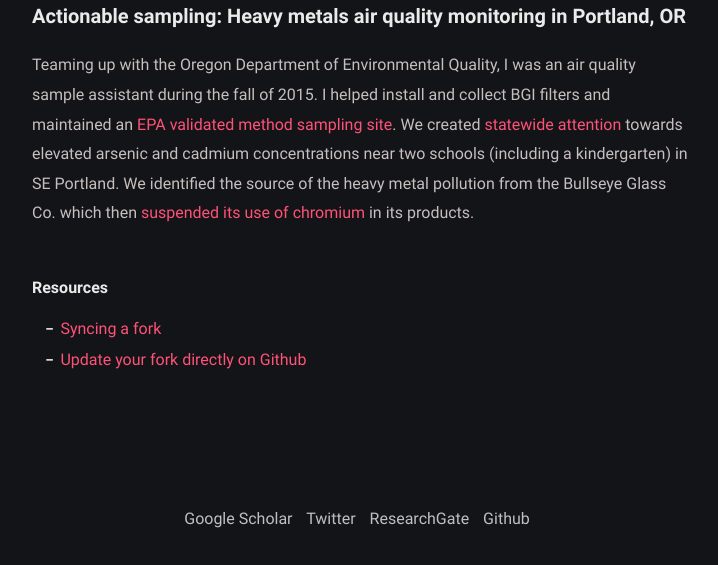
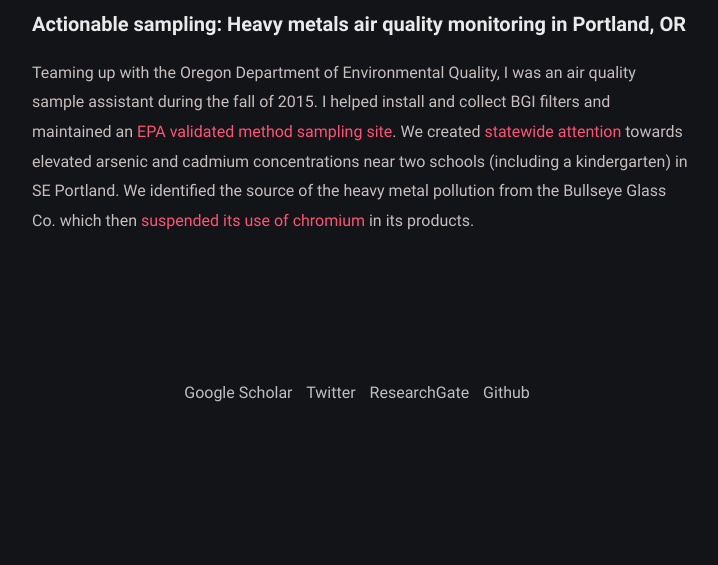
Before and after one commit to mkelp/mkelp.github.io, a Jekyll site: the page built from projects.md, in a window 1280 px wide and 900 px high, scrolled down 3948 px, cut to the strip 335-900 px from the top of the window. Shown: the whole strip, without its empty margins (278-996 px from the left). Built offline with Jekyll 4.4.1, drawn with Linux system fonts in a browser that asks for light colours; after the commit the page ends 4723 px from its top, so only the background shows below that.

Commit message:
project 17

```diff
--- a/projects.md
+++ b/projects.md
@@ -9,7 +9,7 @@
 ---
 
 
-## **Current Projects**
+# **Current Projects**
 
 Berawal dari saya pengen memperbarui repo yang tua dari suatu organisasi, niatnya pengen rumat ulang nih, ternyata dari orginal reponya ada update, sekalian buat artikel deh, lebih kurang gambaranya seperti ini.
 
@@ -19,7 +19,7 @@
 </figure>
 
 
-## **Past Projects**
+# **Past Projects**
 
 
 #### Vehicle emission factors for area-wide mobile monitoring
@@ -67,9 +67,3 @@
 
 Teaming up with the Oregon Department of Environmental Quality, I was an air quality sample assistant during the fall of 2015. I helped install and collect BGI filters and maintained an [EPA validated method sampling site](https://drive.google.com/file/d/1MBypsl_yBFwdpMGOHG97ZG_KQ9k5zbXS/view). We created [statewide attention](https://www.portlandmercury.com/BlogtownPDX/archives/2016/02/03/arsenic-cadmium-levels-near-two-se-portland-schools-are-alarmingly-high-state-finds) towards elevated arsenic and cadmium concentrations near two schools (including a kindergarten) in SE Portland. We identified the source of the heavy metal pollution from the Bullseye Glass
 Co. which then [suspended its use of chromium](https://www.portlandmercury.com/BlogtownPDX/archives/2016/02/04/bullseye-glass-has-suspended-use-of-arsenic-and-cadmium-because-of-air-quality-concerns) in its products.
-
-
-##### Resources
-
-- [Syncing a fork](https://help.github.com/en/github/collaborating-with-issues-and-pull-requests/syncing-a-fork)
-- [Update your fork directly on Github](https://rick.cogley.info/post/update-your-forked-repository-directly-on-github/#top)
```
